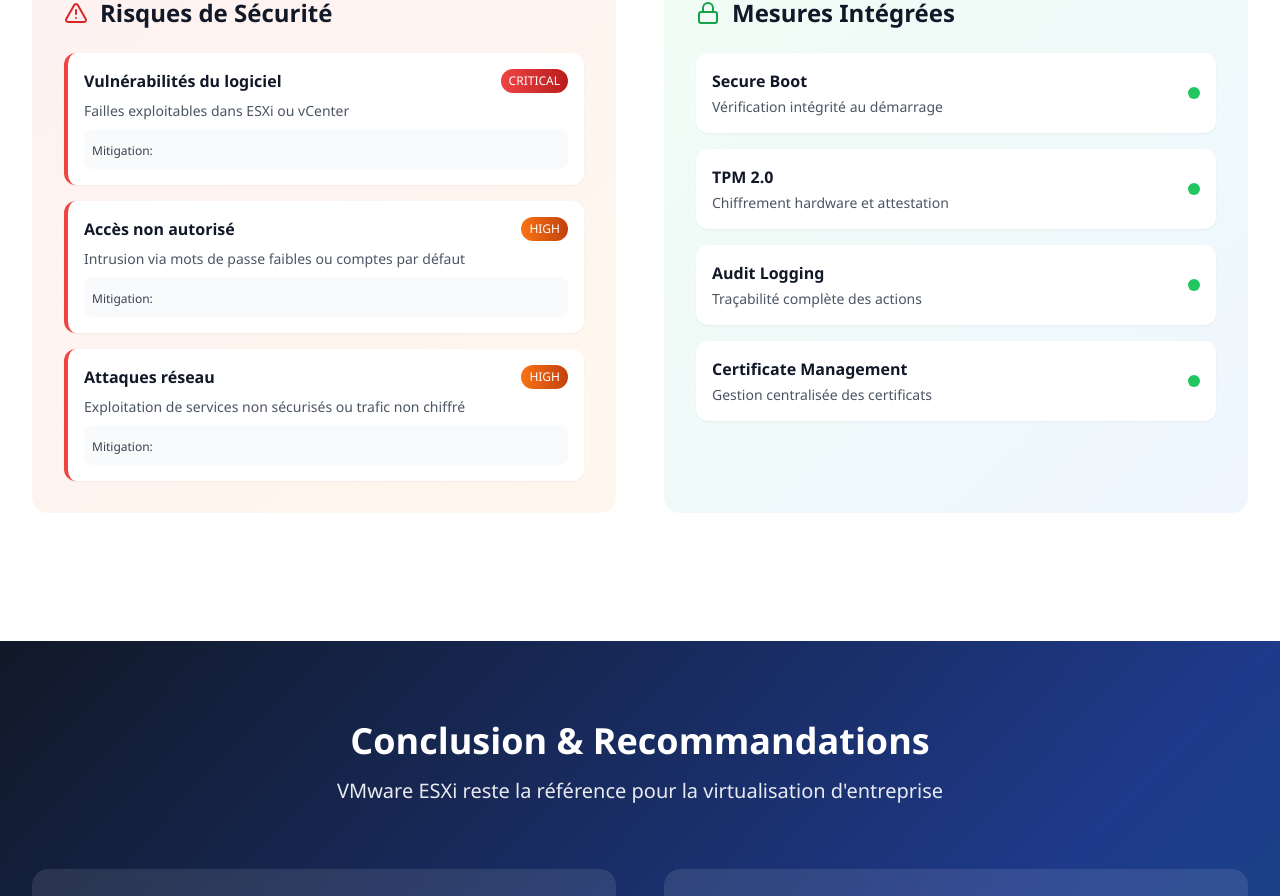
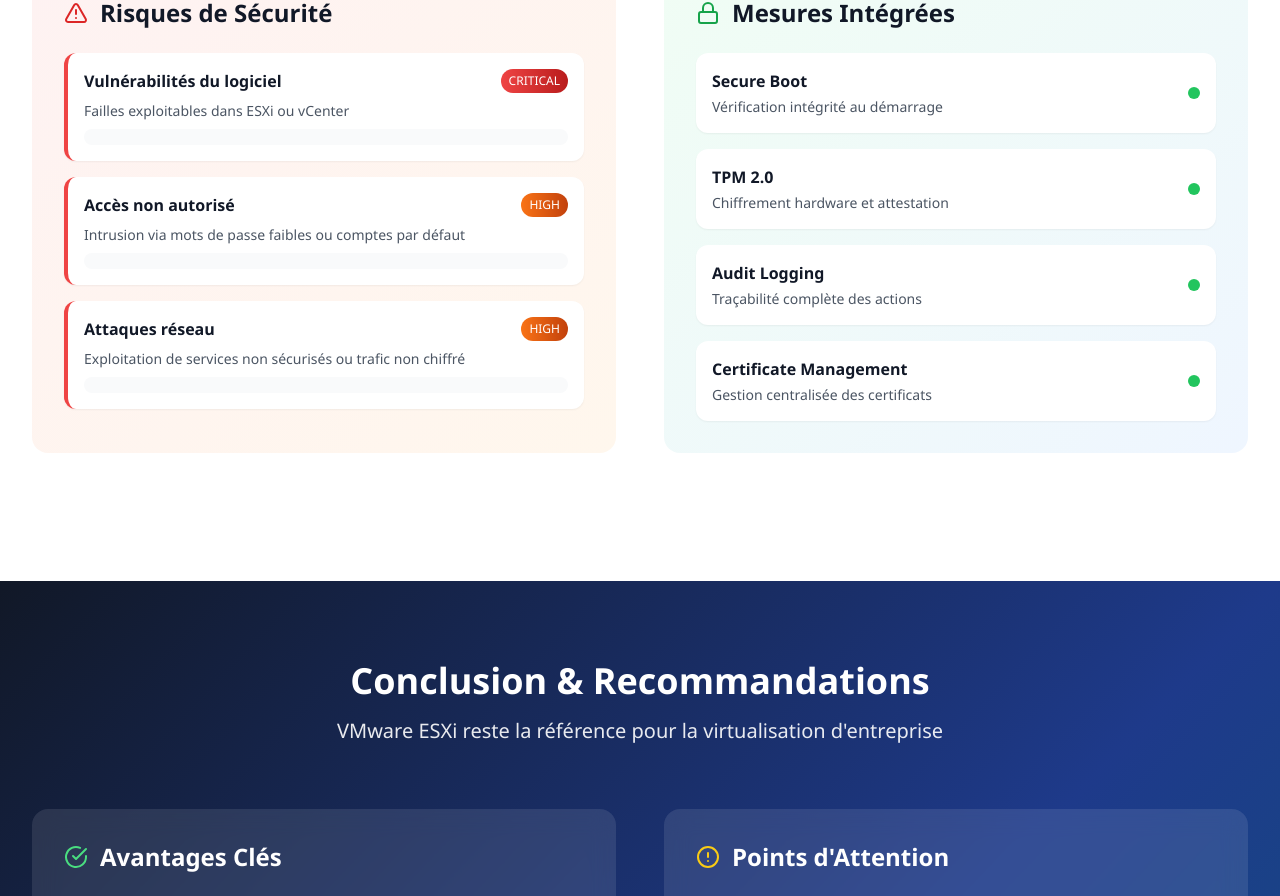
Before and after one commit to raniaBenAli08/esxi, a React (Vite) app: page / in a window 1280 px wide. Shown: the part 8237-9133 px from the top of the page. Built offline with nearby package versions, Linux system fonts and the light colour scheme.

Commit message:
securityyy

```diff
--- a/src/components/Security.tsx
+++ b/src/components/Security.tsx
@@ -167,10 +167,8 @@ const Security: React.FC = () => {
                   </p>
                   <div className="bg-gray-50 rounded-lg p-2">
                     <span className="text-xs text-gray-700 font-medium">
-                      Mitigation:{' '}
                     </span>
                     <span className="text-xs text-gray-600">
-                      {risk.mitigation}
                     </span>
                   </div>
                 </div>
```
